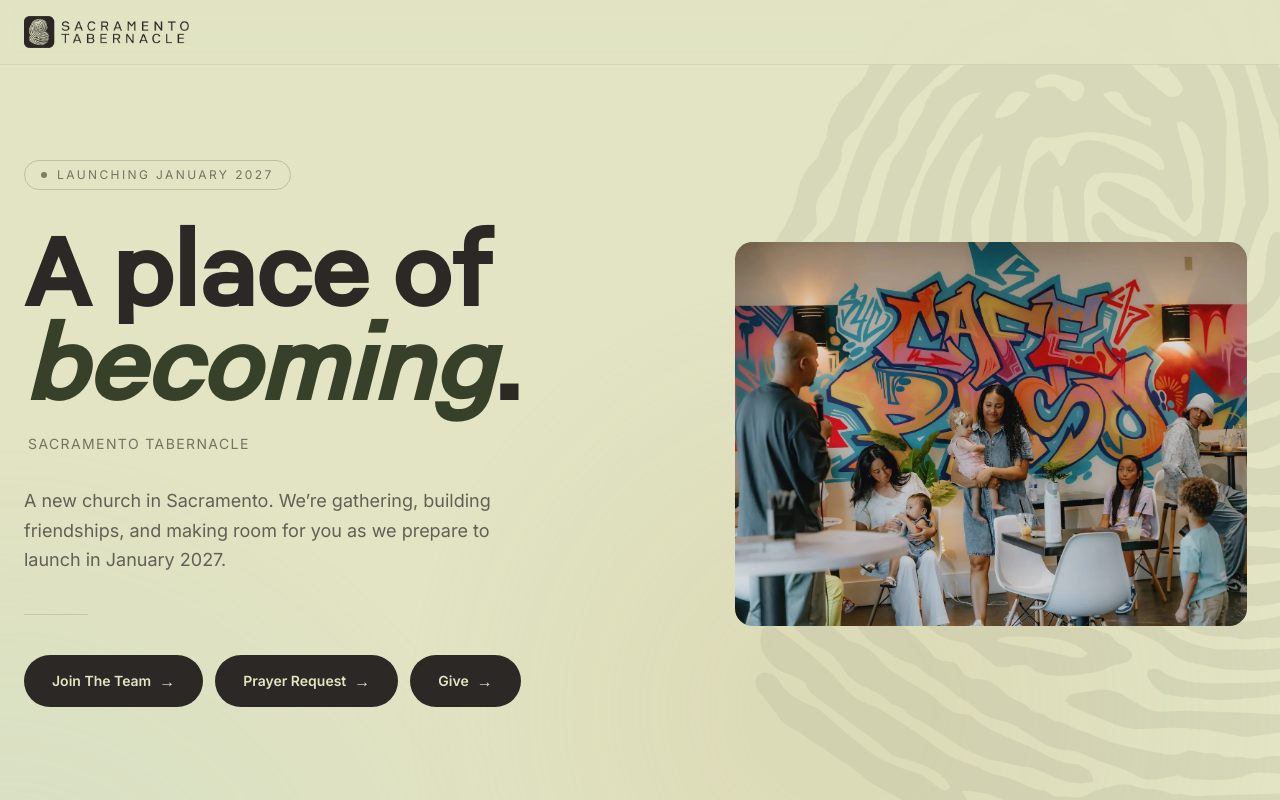
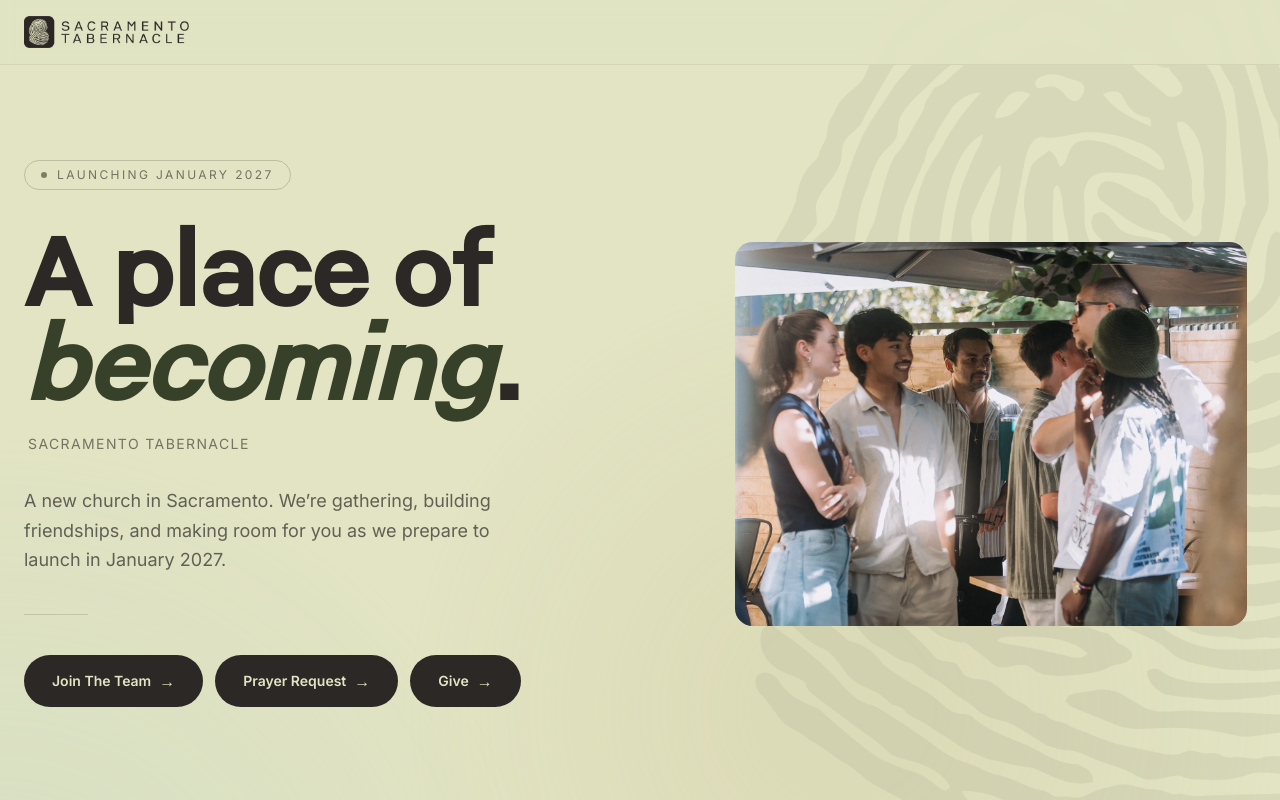
Before and after one commit to Sacramento-Tabernacle/www, a Next.js app: page / in a window 1280 px wide. Shown: the top 800 px of the page. Built offline with nearby package versions, Linux system fonts and the light colour scheme.

Commit message:
Use a calmer outdoor event photo for the hero

```diff
--- a/src/components/sections/Hero.tsx
+++ b/src/components/sections/Hero.tsx
@@ -54,12 +54,12 @@ export default function Hero() {
 
         <figure className="relative aspect-[16/10] sm:aspect-[2/1] lg:aspect-[4/3] w-full lg:max-w-lg mx-auto overflow-hidden rounded-tl-[2rem] rounded-br-[2rem] rounded-tr-lg rounded-bl-lg lg:rounded-3xl lg:col-start-2 lg:row-start-1 lg:row-span-2">
           <Image
-            src="/photos/community-together.webp"
-            alt="Adults and children gathered together at a Sacramento Tabernacle community event"
+            src="/photos/community-outdoor-gathering.webp"
+            alt="A group smiling and talking outdoors at a Sacramento Tabernacle community gathering"
             fill
             preload
             sizes="(max-width: 672px) calc(100vw - 48px), (max-width: 1024px) 624px, (max-width: 1280px) 45vw, 512px"
-            className="object-cover object-[center_55%] lg:object-center"
+            className="object-cover object-[center_20%]"
           />
           <figcaption className="absolute bottom-3 left-3 px-3 py-1.5 rounded-full bg-sage-cream/95 text-delta-stone text-xs font-medium lg:hidden">
             There&rsquo;s room for you.
```
Also changed, not shown: public/photos/community-outdoor-gathering.webp (added), public/photos/community-together.webp (deleted).
